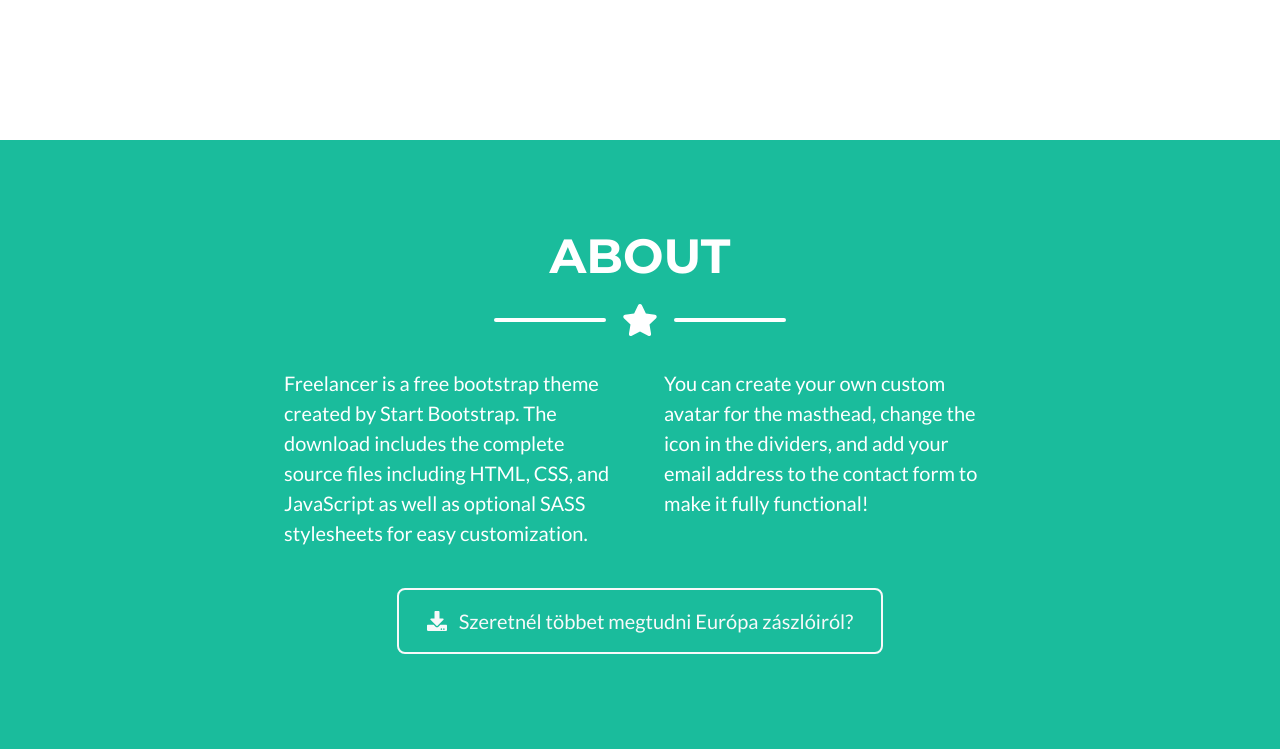
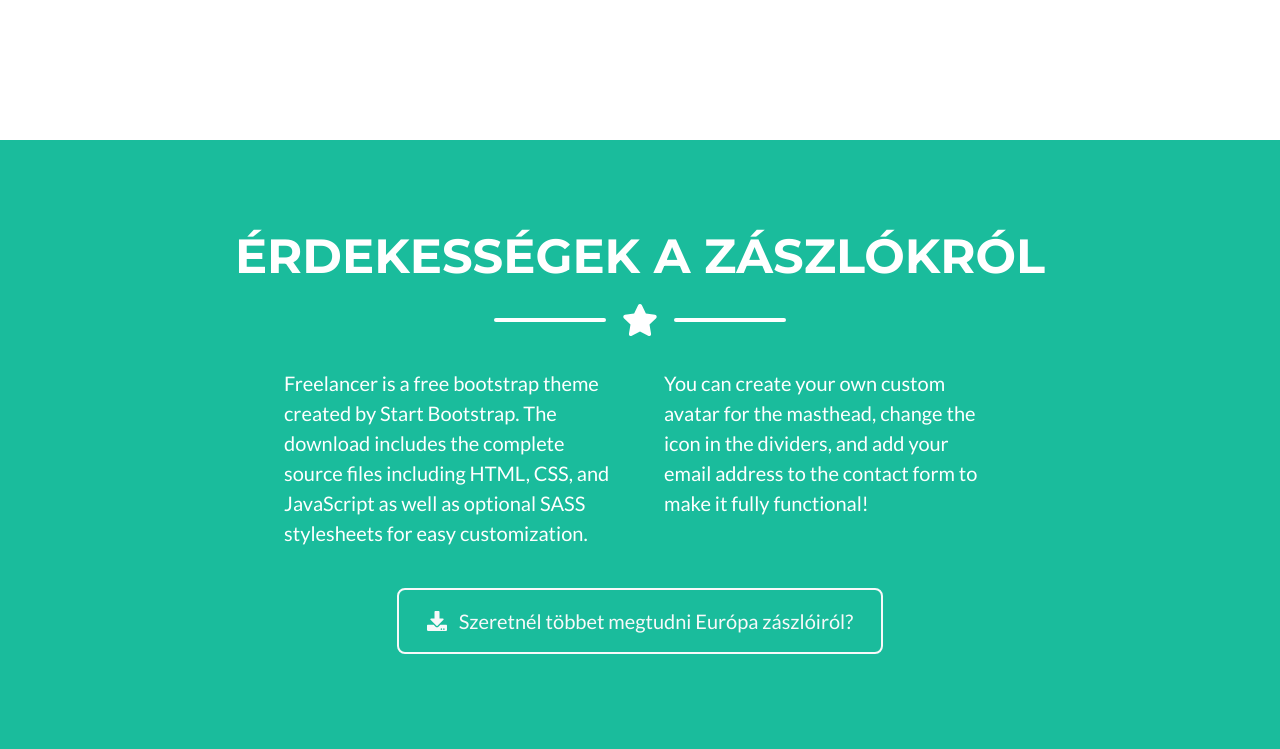
Before and after one commit to ZsoltAntal9999/quiz_project, a PHP site: page /index.php in a window 1280 px wide. Shown: the part 1284-2033 px from the top of the page. Run offline with PHP 8.4, Linux system fonts and the light colour scheme; data comes from the database, SQL or seed files in the repository.

Commit message:
Update index.php

```diff
--- a/index.php
+++ b/index.php
@@ -66,7 +66,7 @@ session_start();
         <section class="page-section bg-primary text-white mb-0" id="about">
             <div class="container">
                 <!-- About Section Heading-->
-                <h2 class="page-section-heading text-center text-uppercase text-white">About</h2>
+                <h2 class="page-section-heading text-center text-uppercase text-white">Érdekességek a zászlókról</h2>
                 <!-- Icon Divider-->
                 <div class="divider-custom divider-light">
                     <div class="divider-custom-line"></div>
```
